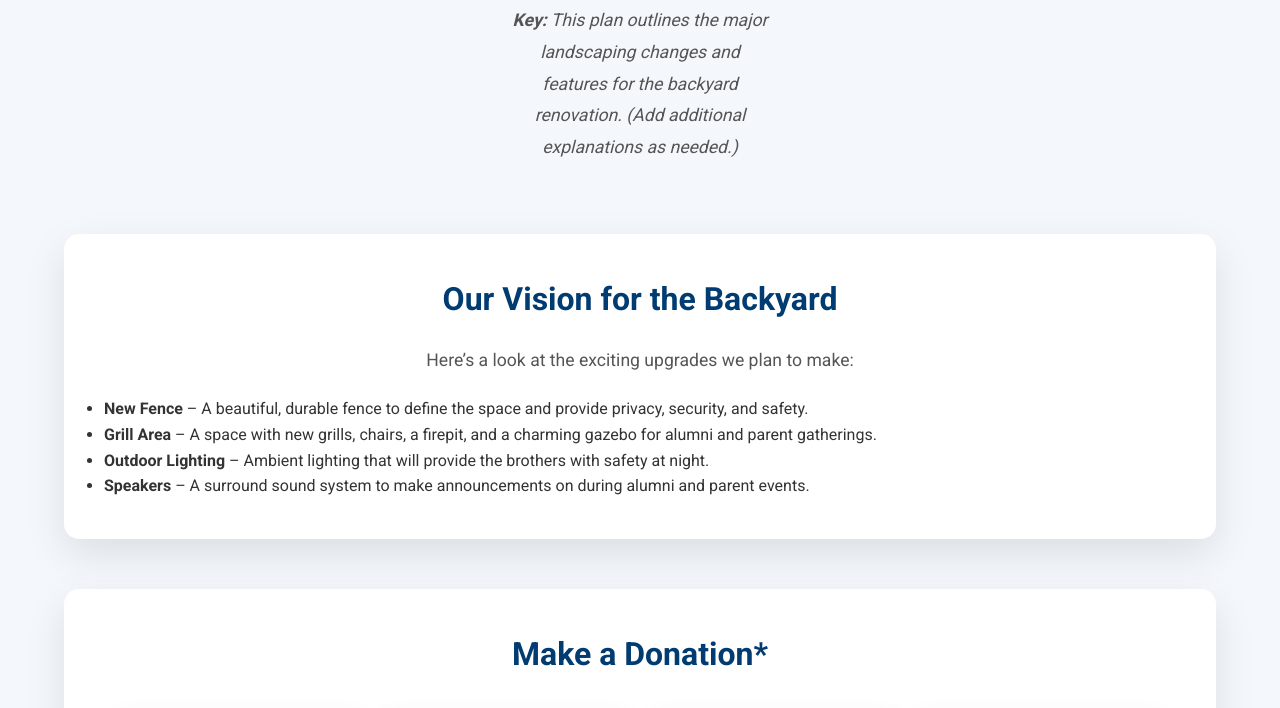
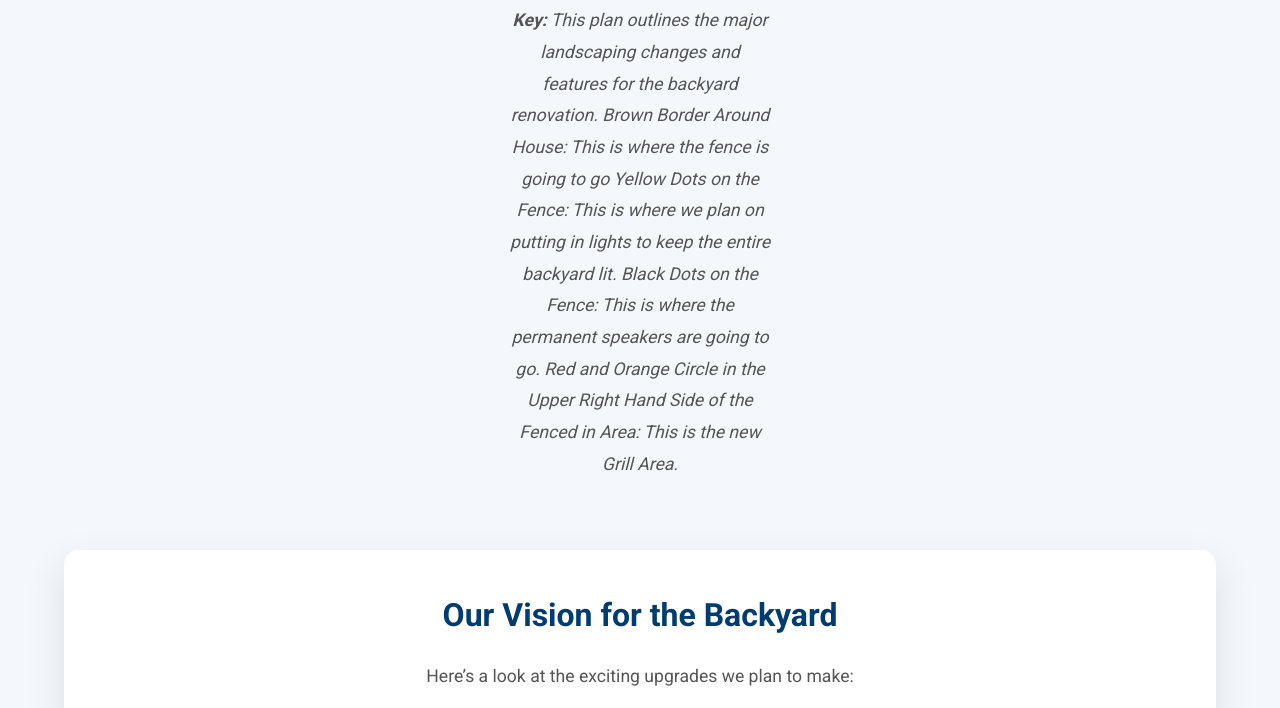
Before and after one commit to deltachapter/deltachapter, a plain HTML site: page index.html in a window 1280 px wide. Shown: the part 925-1633 px from the top of the page. Drawn offline with Linux system fonts and the light colour scheme.

Commit message:
Update index.html

```diff
--- a/index.html
+++ b/index.html
@@ -104,7 +104,10 @@
           <figure>
             <img loading="lazy" src="https://raw.githubusercontent.com/deltachapter/images/main/Backyard%20Renovation.png?raw=true" alt="Backyard Plan">
             <figcaption>
-              <p><strong>Key:</strong> This plan outlines the major landscaping changes and features for the backyard renovation. (Add additional explanations as needed.)</p>
+              <p><strong>Key:</strong> This plan outlines the major landscaping changes and features for the backyard renovation. Brown Border Around House: This is where the fence is going to go
+              Yellow Dots on the Fence: This is where we plan on putting in lights to keep the entire backyard lit.
+              Black Dots on the Fence: This is where the permanent speakers are going to go.
+              Red and Orange Circle in the Upper Right Hand Side of the Fenced in Area: This is the new Grill Area. </p>
             </figcaption>
           </figure>
         </div>
```
